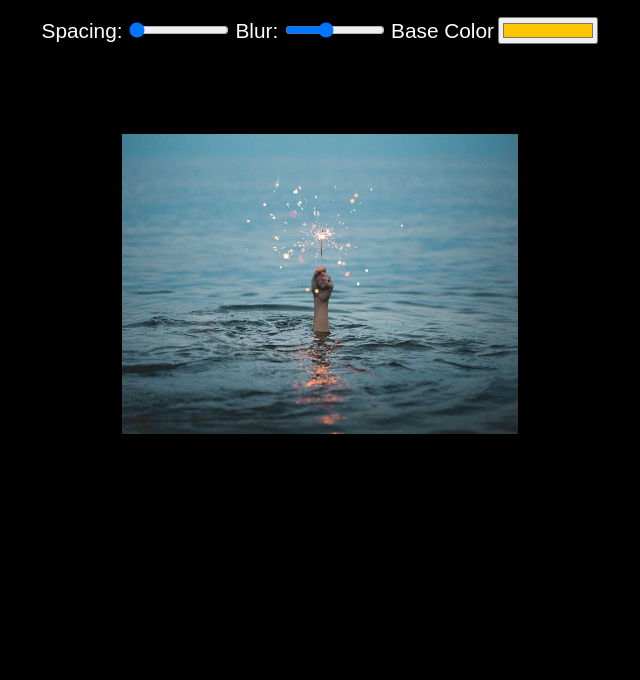
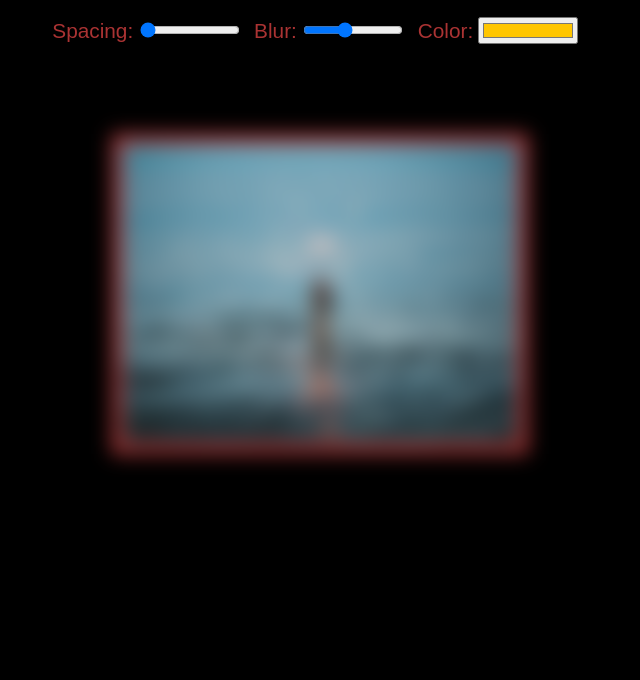
Before and after one commit to gregmarquet/fun-image, a plain HTML site: page index.html in a window 1280 px wide. Shown: the part 120-800 px from the top of the page, without its empty margins (320-960 px from the left). Drawn offline with Linux system fonts and the light colour scheme.

Commit message:
add css variables and style for hl class

```diff
--- a/index.html
+++ b/index.html
@@ -15,7 +15,7 @@
     <label for="blur"><span class='hl'>Blur:</span></label>
     <input id="blur" type="range" name="blur" min="0" max="25" value="10" data-sizing="px">
 
-    <label for="base"><span class='hl'>Base Color</span></label>
+    <label for="base"><span class='hl'>Color:</span></label>
     <input id="base" type="color" name="base" value="#ffc600">
   </div>
 
--- a/style.css
+++ b/style.css
@@ -1,3 +1,12 @@
+:root {
+  --base: #a33;
+  --spacing: 10px;
+  --blur: 10px;
+};
+html {
+  background-color: #000;
+}
+
 body {
   text-align: center;
   background: #000;
@@ -18,9 +27,17 @@ label {
 
 input {
   width:100px;
+  margin-right: 10px;
 }
 
 img {
   height: 300px;
   margin: 40px;
+  padding: var(--spacing);
+  background: var(--base);
+  filter: blur(var(--blur));
 }
+
+.hl {
+  color: var(--base);
+}
```
